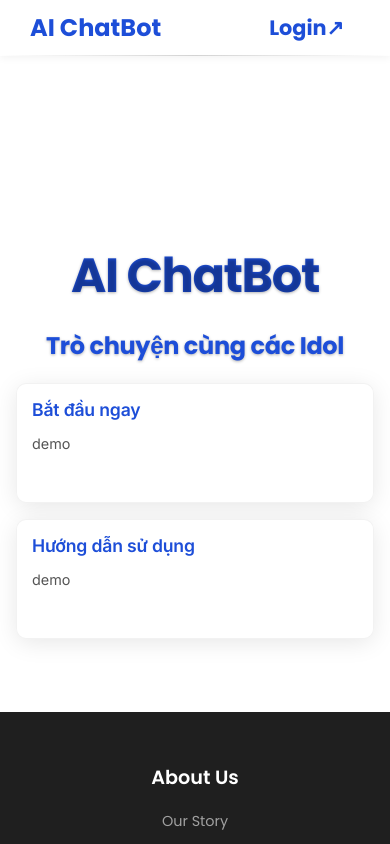
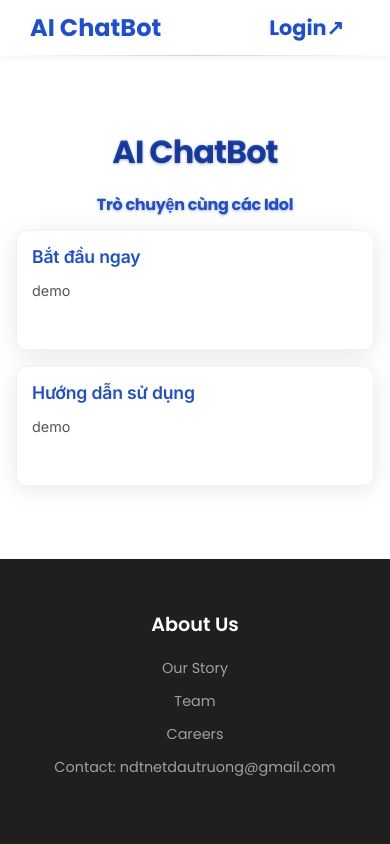
Before and after one commit to cyb3r-Kn1ght/Web_Project, a React (Vite) app in the folder frontend/: page / in a window 390 px wide. Shown: the top 844 px of the page. Built offline with nearby package versions, Linux system fonts and the light colour scheme.

Commit message:
thêm font-display tối ưu hiệu suất

```diff
--- a/frontend/src/components/web_page/tittle.jsx
+++ b/frontend/src/components/web_page/tittle.jsx
@@ -1,46 +1,11 @@
-import React from 'react';
-
-const styles = {
-  section: {
-    marginTop: '15rem',
-    fontFamily: '"Poppins", sans-serif',
-    textAlign: 'center',
-    position: 'relative',
-    zIndex: 1,
-    color: '#1d4ed8',
-    letterSpacing: '-0.02em',
-  },
-  h1: {
-    fontFamily: '"Poppins", sans-serif',
-    fontWeight: 700,
-    fontSize: '3rem',
-    background: '#1d4ed8',
-    WebkitBackgroundClip: 'text',
-    backgroundClip: 'text',
-    color: 'transparent',
-    textShadow: '0 1px 3px rgba(0,0,0,0.3)',
-    marginBottom: '1rem',
-    letterSpacing: '-0.03em',
-  },
-  h2: {
-    marginTop: 0,
-    textShadow: '0 1px 3px rgba(0,0,0,0.3)',
-    paddingTop: 0,
-  },
-  responsive: `@media (max-width: 768px) {
-    h1 { font-size: 2rem; }
-    h2 { font-size: 1rem; }
-    section { margin-top: 8rem; padding: 0 1rem; }
-  }`
-};
-
-function Title() {
+//Tieu de
+import "../../style/web_page/tittle.css";
+function title() {
   return (
-    <section style={styles.section}>
-      <h1 style={styles.h1}>AI ChatBot</h1>
-      <h2 style={styles.h2}>Trò chuyện cùng các Idol</h2>
+    <section className="Tittle-section">
+      <h1 className="MainTittle">AI ChatBot</h1>
+      <h2 className="debcribe">Trò chuyện cùng các Idol</h2>
     </section>
   );
 }
-
-export default React.memo(Title);
+export default title;
```
